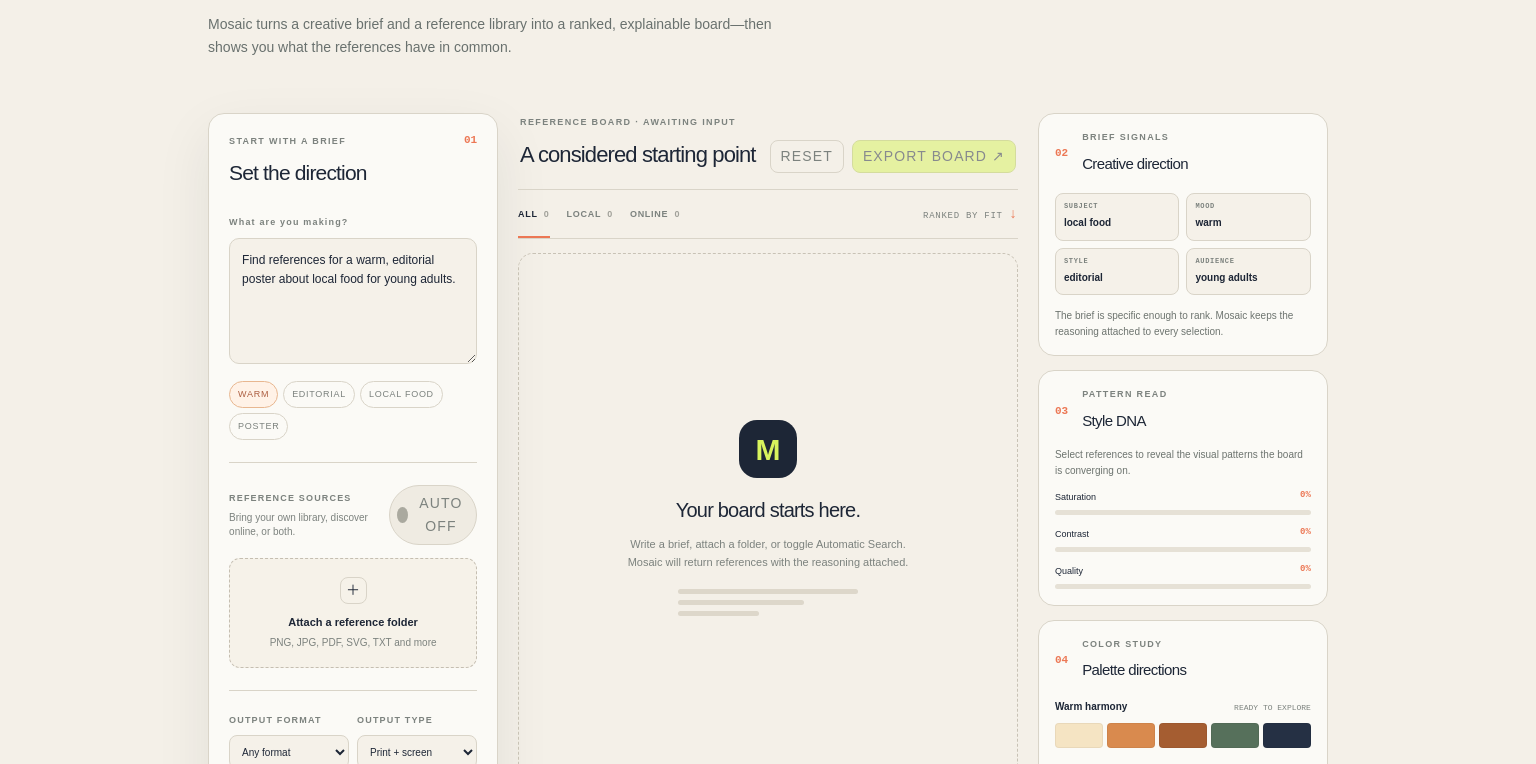
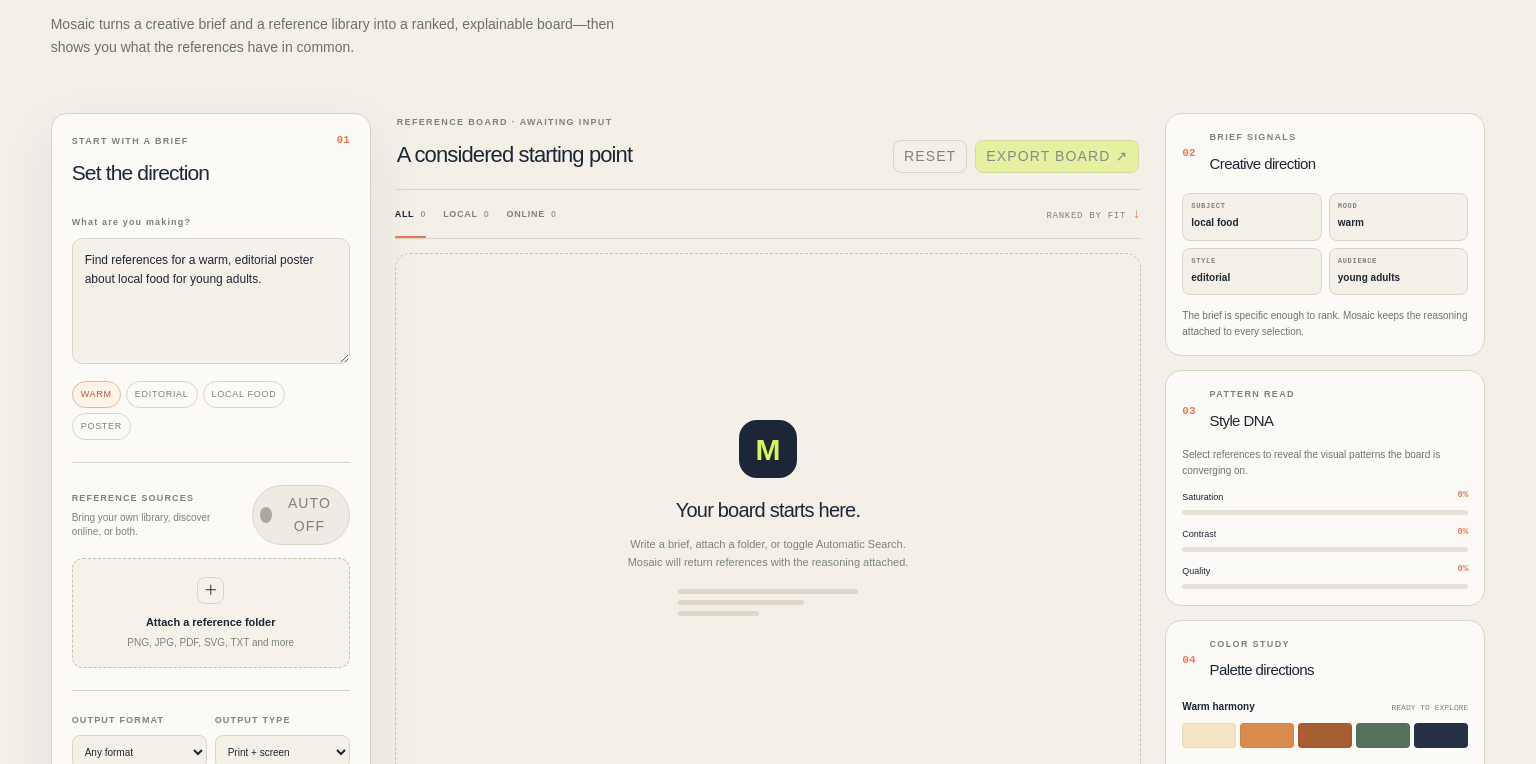
Before and after one commit to ReReReverie/Mosaic, a Next.js app: page / in a window 1536 px wide. Shown: the part 400-1164 px from the top of the page. Built offline with nearby package versions, Linux system fonts and the light colour scheme.

Commit message:
Expand Mosaic workspace for desktop widths

```diff
--- a/app/mosaic.css
+++ b/app/mosaic.css
@@ -17,10 +17,11 @@
 
 .mosaic-shell {
   box-sizing: border-box;
-  max-width: 1540px;
+  width: 100%;
+  max-width: 1920px;
   min-height: 100vh;
   margin: 0 auto;
-  padding: 0 44px 26px;
+  padding: 0 clamp(32px, 3.3vw, 64px) 26px;
   color: var(--mosaic-ink);
   font-family: Arial, Helvetica, sans-serif;
 }
@@ -1204,6 +1205,17 @@
   to { transform: rotate(360deg); }
 }
 
+@media (min-width: 1440px) {
+  .mosaic-workspace-grid {
+    grid-template-columns: 320px minmax(0, 1fr) 320px;
+    gap: 24px;
+  }
+
+  .mosaic-reference-image {
+    height: clamp(220px, 15vw, 290px);
+  }
+}
+
 @media (max-width: 1180px) {
   .mosaic-workspace-grid {
     grid-template-columns: 260px minmax(0, 1fr);
```
